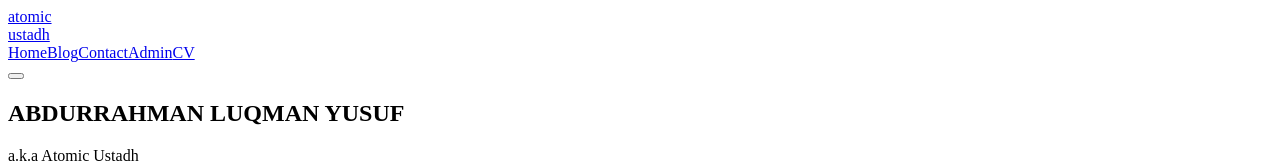
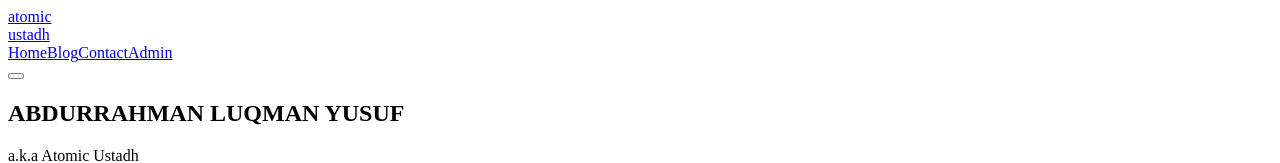
Before and after one commit to atomic-ustadh/portfolio, a React (Vite) app: page / in a window 1280 px wide. Shown: the top 163 px of the page. Built offline with nearby package versions, Linux system fonts and the light colour scheme; the HTML template or start-up script is replaced by a standard one.

Commit message:
navbar & PDF

```diff
--- a/src/components/Navbar.jsx
+++ b/src/components/Navbar.jsx
@@ -19,7 +19,6 @@ function Navbar() {
     { to: '/blog', label: 'Blog' },
     { to: '/contact', label: 'Contact' },
     { to: '/admin', label: 'Admin' },
-    { to: '/CV', label: 'CV' },
   ]
 
   return (
```
Also changed, not shown: 1 other file (tests, documents, lock files or other folders).
